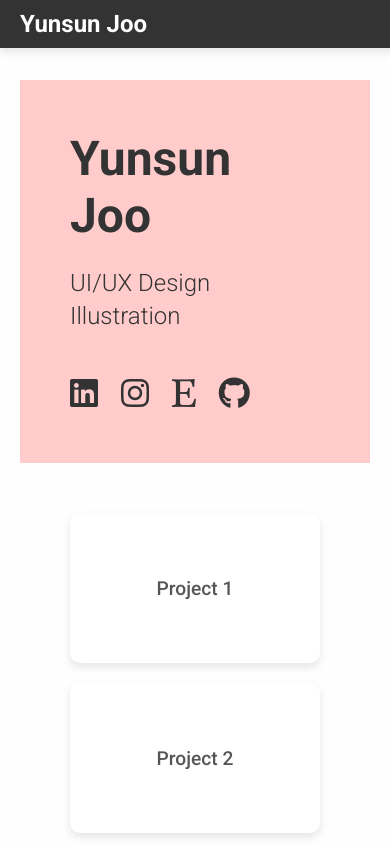
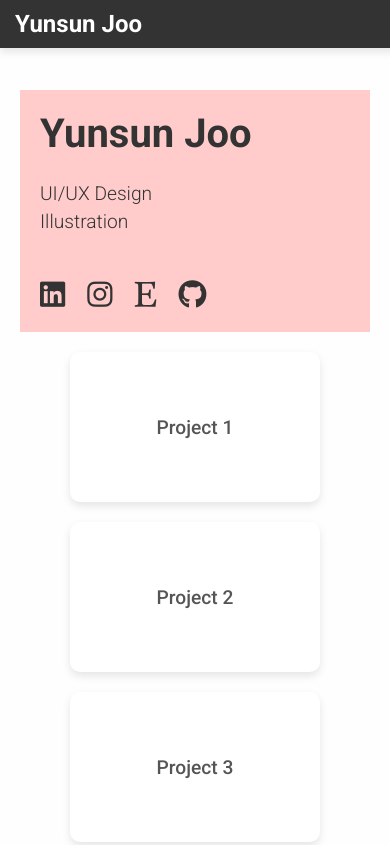
Before and after one commit to Joostudio/joostudio.github.io, a plain HTML site: page index.html in a window 390 px wide. Shown: the top 845 px of the page. Drawn offline with Linux system fonts and the light colour scheme.

Commit message:
Update index.html with new design and features

```diff
--- a/index.html
+++ b/index.html
@@ -18,7 +18,7 @@
             background-color: #fefefe;
             color: #333;
             box-sizing: border-box;
-            padding-top: 60px; /* 상단 바 공간 확보 */
+            padding-top: 70px; /* 상단 바 공간 확보 */
         }
 
         /* 상단 바 스타일 */
@@ -29,7 +29,7 @@
             width: 100%;
             background-color: #333; /* 검은색 배경 */
             color: white;
-            padding: 10px 20px;
+            padding: 15px 20px;
             display: flex;
             justify-content: space-between;
             align-items: center;
@@ -39,14 +39,14 @@
 
         /* 로고 스타일 */
         .navbar-logo {
-            font-size: 1.5rem;
+            font-size: 1.8rem;
             font-weight: 700;
         }
 
         /* 페이지 레이아웃 설정 */
         .container {
             display: flex;
-            height: calc(100vh - 60px);
+            height: calc(100vh - 70px);
             padding: 50px;
             box-sizing: border-box;
         }
@@ -59,7 +59,7 @@
             display: flex;
             flex-direction: column;
             justify-content: center;
-            order: 1; /* 모바일에서도 항상 첫 번째로 표시 */
+            order: 1; /* 항상 첫 번째로 표시 */
         }
 
         .left-section h1 {
@@ -83,7 +83,6 @@
             transition: color 0.3s;
         }
 
-        /* 마우스를 올렸을 때 색상 변경 */
         .profession-links a:hover {
             color: #ff6b6b;
         }
@@ -134,18 +133,44 @@
 
         /* 모바일 화면 반응형 설정 */
         @media (max-width: 768px) {
+            /* 상단 바 크기 및 글씨 조정 */
+            .navbar {
+                padding: 10px 15px;
+            }
+
+            .navbar-logo {
+                font-size: 1.5rem;
+            }
+
+            /* 모바일 화면에서는 세로 배치 */
             .container {
-                flex-direction: column; /* 세로 방향으로 변경 */
+                flex-direction: column;
                 height: auto;
                 padding: 20px;
             }
 
+            /* 왼쪽 단락을 항상 상단에 표시 */
             .left-section {
-                order: 1; /* 항상 상단에 위치 */
+                order: 1;
+                padding: 20px;
             }
 
             .right-section {
                 order: 2;
+                padding: 20px;
+            }
+
+            /* 모바일에서 글꼴 크기 조정 */
+            .left-section h1 {
+                font-size: 2.5rem;
+            }
+
+            .profession-links a {
+                font-size: 1.2rem;
+            }
+
+            .social-icons a {
+                font-size: 1.8rem;
             }
         }
     </style>
```
